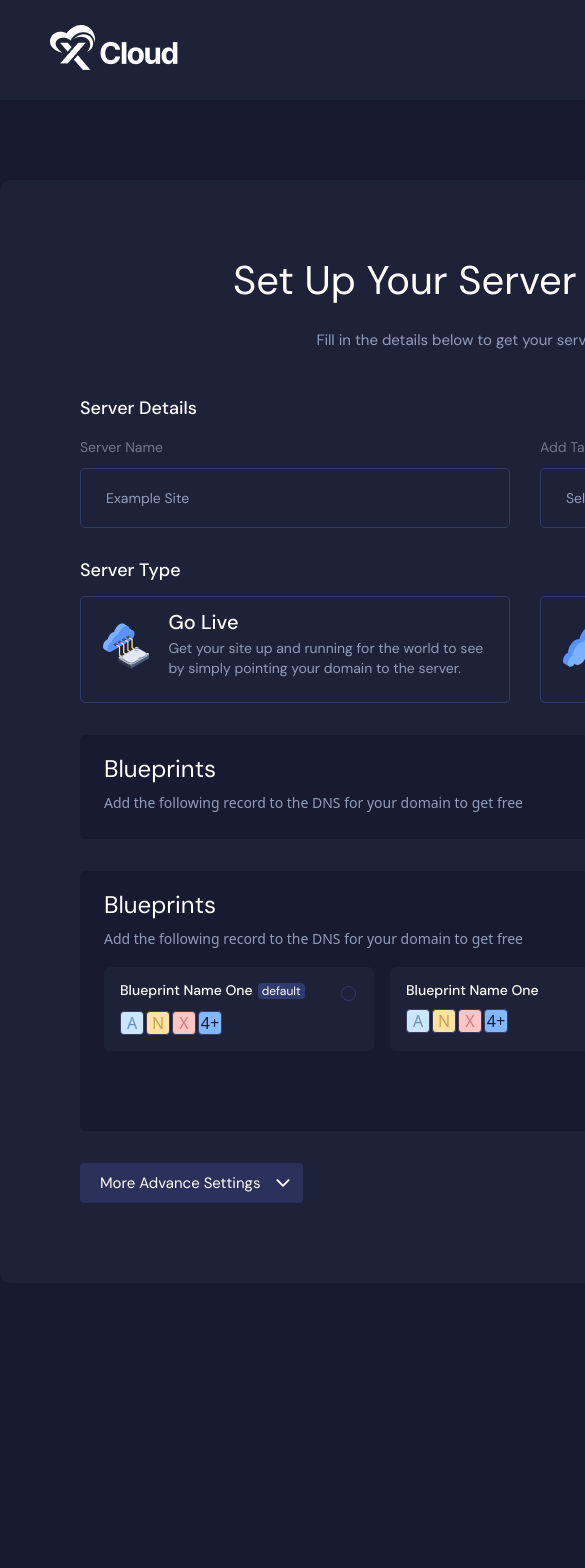
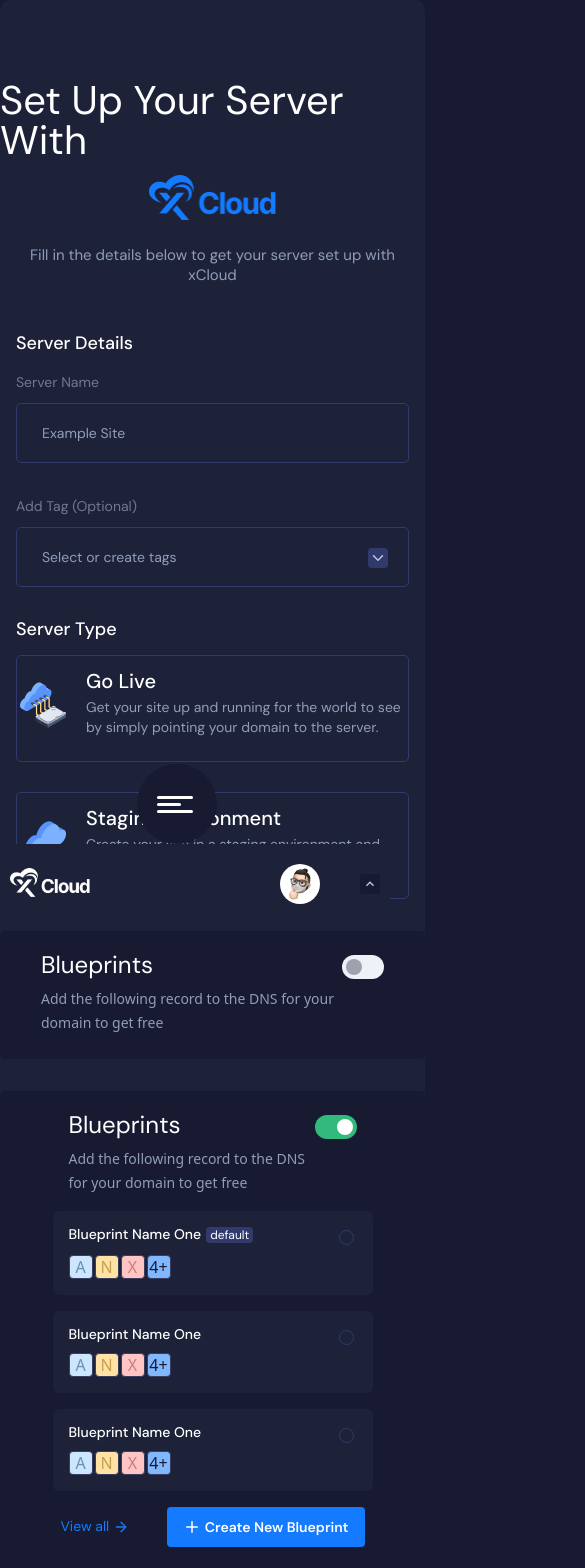
Before and after one commit to raiyan1999j/server-provider, a React (Vite) app: page / in a window 390 px wide. Shown: the top 1568 px of the page, 585 px wide, since content can reach past the window. Before the commit the page ends 1283 px from the top, so only its background shows below. Built offline with nearby package versions, Linux system fonts and the light colour scheme.

Commit message:
setupServer- mobileL ui

```diff
--- a/src/Components/Navbar/Navbar.jsx
+++ b/src/Components/Navbar/Navbar.jsx
@@ -7,7 +7,7 @@
 export default function Navbar(){
     return(
         <>
-            <nav className="w-[1650px] h-[100px] mx-auto bg-[#1D2239] px-[50px] flex flex-row justify-between items-center mobileS:hidden mobileM:hidden">
+            <nav className="w-[1650px] h-[100px] mx-auto bg-[#1D2239] px-[50px] flex flex-row justify-between items-center mobileS:hidden mobileM:hidden mobileL:hidden">
           <div>
             <div className='w-[127.72px] h-[50px]'>
               <img src={MainLogo} alt="logoImg" className='h-full w-full object-cover' />
--- a/src/Components/Navbar/ResponsiveNav.jsx
+++ b/src/Components/Navbar/ResponsiveNav.jsx
@@ -10,7 +10,7 @@
 
   return (
     <>
-      <nav className="hidden mobileS:block mobileM:block h-20 w-full fixed bottom-0 left-0">
+      <nav className="hidden mobileS:block mobileM:block mobileL:block h-20 w-full fixed bottom-0 left-0">
         <div className="relative h-full w-full">
           <div className={`absolute z-30 transition-transform duration-700 ease-linear w-full h-20 top-0 left-0 bg-[#1D2239] flex justify-center items-center ${toggleBar?"translate-y-0":"translate-y-20"}`}>
 
--- a/src/Components/SetupServer/SetupServer.jsx
+++ b/src/Components/SetupServer/SetupServer.jsx
@@ -38,9 +38,9 @@
     }
   return (
     <>
-      <section className={`w-[1050px] mx-auto bg-[#1D2239] mt-20 py-20 rounded-[10px] transition-all duration-150 ease-linear ${modalEffect?"opacity-100":"opacity-0"} mobileS:w-[320px] mobileS:mt-0 mobileM:mt-0 mobileM:w-[375px]`}>
-        <div className="w-[890px] mx-auto mobileS:w-[320px] mobileM:w-[375px]">
-          <div className="flex flex-row gap-x-[15px] w-full justify-center mobileS:flex-col mobileS:items-center mobileS:gap-y-[15px] mobileM:flex-col mobileM:gap-y-[15px] mobileM:items-center">
+      <section className={`w-[1050px] mx-auto bg-[#1D2239] mt-20 py-20 rounded-[10px] transition-all duration-150 ease-linear ${modalEffect?"opacity-100":"opacity-0"} mobileS:w-[320px] mobileS:mt-0 mobileM:mt-0 mobileM:w-[375px] mobileL:mt-0 mobileL:w-[425px]`}>
+        <div className="w-[890px] mx-auto mobileS:w-[320px] mobileM:w-[375px] mobileL:w-[425px]">
+          <div className="flex flex-row gap-x-[15px] w-full justify-center mobileS:flex-col mobileS:items-center mobileS:gap-y-[15px] mobileM:flex-col mobileM:gap-y-[15px] mobileM:items-center mobileL:flex-col mobileL:gap-y-[15px] mobileL:items-center">
             <div className=" mobileS:text-center mobileM:text-center">
               <h2 className="font-normal text-[40px] leading-[40px] text-[#FFFFFF] capitalize font-dmSans">Set Up Your Server With</h2>
             </div>
@@ -52,16 +52,16 @@
             </div>
           </div>
 
-          <div className="w-full text-center mt-5 mobileS:px-4 mobileM:px-4">
+          <div className="w-full text-center mt-5 mobileS:px-4 mobileM:px-4 mobileL:px-4">
             <p className="font-normal text-[15px] leading-5 font-dmSans text-[#919DB9]">
               Fill in the details below to get your server set up with xCloud
             </p>
           </div>
 
-          <div className="mt-12 mobileS:px-4 mobileM:px-4">
+          <div className="mt-12 mobileS:px-4 mobileM:px-4 mobileL:px-4">
             <h4 className=" font-dmSans font-medium text-lg leading-5 text-[#FFFFFF] mb-4">Server Details</h4>
 
-            <div className="grid grid-cols-[repeat(2,_430px)] gap-x-[30px] mobileS:grid-cols-1 mobileS:gap-y-[30px] mobileM:grid-cols-1 mobileM:gap-y-[30px]">
+            <div className="grid grid-cols-[repeat(2,_430px)] gap-x-[30px] mobileS:grid-cols-1 mobileS:gap-y-[30px] mobileM:grid-cols-1 mobileM:gap-y-[30px] mobileL:grid-cols-1 mobileL:gap-y-[30px]">
               <div>
                 <label htmlFor="serverName" className=" font-dmSans font-normal text-sm leading-[18.23px] text-[#74778E] capitalize">server name</label>
                 <div className="w-full h-[60px] rounded-[5px] border border-[#313A6C] mt-[10px]">
@@ -95,10 +95,10 @@
             </div>
           </div>
 
-          <div className="mt-8 mobileS:px-4 mobileM:px-4">
+          <div className="mt-8 mobileS:px-4 mobileM:px-4 mobileL:px-4">
             <h4 className=" font-dmSans font-medium text-lg leading-5 capitalize text-[#FFFFFF] mb-4">server type</h4>
 
-            <div className="grid grid-cols-[repeat(2,_430px)] gap-x-[30px] mobileS:grid-cols-1 mobileS:gap-y-[30px] mobileM:grid-cols-1 mobileM:gap-y-[30px]">
+            <div className="grid grid-cols-[repeat(2,_430px)] gap-x-[30px] mobileS:grid-cols-1 mobileS:gap-y-[30px] mobileM:grid-cols-1 mobileM:gap-y-[30px] mobileL:grid-cols-1 mobileL:gap-y-[30px]">
               <div className="border border-[#313A6C] rounded-[5px] flex justify-center pt-4 pb-6 transition-all duration-150 ease-linear hover:border-[#147AFF]">
                 <div className="flex flex-row items-center gap-x-[19px] w-[387px] mobileS:flex-col mobileS:gap-y-[19px] mobileM:flex-col mobilM:gap-y-[19px]">
                 <div className="w-12">
@@ -137,7 +137,7 @@
           </div>
 
           <div className="bg-[#171A30] py-6 mt-8 rounded-[5px]">
-            <div className="flex flex-row w-[842px] mx-auto mobileS:w-[320px] mobileS:px-4 mobileM:w-[375px] mobileM:px-4">
+            <div className="flex flex-row w-[842px] mx-auto mobileS:w-[320px] mobileS:px-4 mobileM:w-[375px] mobileM:px-4 mobileL:w-[375px] mobileL:px-4">
             <div className="w-[755px] mobileS:w-auto">
               <h2 className="font-normal text-2xl leading-5 font-dmSans capitalize text-[#FFFFFF] mb-3">Blueprints</h2>
               <p className="font-normal text-sm leading-6 text-[#919DB9]">
@@ -154,7 +154,7 @@
           </div>
 
           <div className="bg-[#171A30] py-6 mt-8 rounded-[5px]">
-            <div className="flex flex-row w-[842px] mx-auto mobileS:w-[320px] mobileS:px-4 mobileM:w-[320px] mobileM:px-4">
+            <div className="flex flex-row w-[842px] mx-auto mobileS:w-[320px] mobileS:px-4 mobileM:w-[320px] mobileM:px-4 mobileL:w-[320px] mobileL:px-4">
               <div className="w-[755px] mobileS:w-auto mobileM:w-auto">
                 <h2 className="font-normal text-2xl leading-5 font-dmSans capitalize text-[#FFFFFF] mb-3">blueprints</h2>
                 <p className="font-normal text-sm leading-6 text-[#919DB9]">
@@ -170,7 +170,7 @@
             </div>
             </div>
 
-            <div className="grid grid-cols-[repeat(3,_270px)] gap-x-4 w-[842px] mx-auto mt-4 mobileS:grid-cols-1 mobileS:gap-y-4 mobileS:w-[320px] mobileM:grid-cols-1 mobileM:gap-y-4 mobileM:w-[320px]">
+            <div className="grid grid-cols-[repeat(3,_270px)] gap-x-4 w-[842px] mx-auto mt-4 mobileS:grid-cols-1 mobileS:gap-y-4 mobileS:w-[320px] mobileM:grid-cols-1 mobileM:gap-y-4 mobileM:w-[320px] mobileL:grid-cols-1 mobileL:gap-y-4 mobileL:w-[320px]">
               {
                 ExistingProduct().slice(0,3).map((items,index)=>{
                     return <div className={`flex flex-row justify-between w-full bg-[#1D2239] px-4 py-4 rounded-md transition-all duration-150 ease-linear hover:cursor-pointer hover:border hover:border-[#147AFF] ${selection.includes(index)?"border border-[#147AFF]":"border-none"}`} onClick={()=>{optSelection(index)}} key={index}>
@@ -209,7 +209,7 @@
               }
             </div>
 
-            <div className="flex flex-row items-center justify-end gap-x-8 mt-4 w-[842px] mx-auto mobileS:w-[320px] mobileS:justify-between mobileS:px-2 mobileM:w-[320px] mobileM:justify-between mobileM:px-2">
+            <div className="flex flex-row items-center justify-end gap-x-8 mt-4 w-[842px] mx-auto mobileS:w-[320px] mobileS:justify-between mobileS:px-2 mobileM:w-[320px] mobileM:justify-between mobileM:px-2 mobileL:w-[320px] mobileL:justify-between mobileL:px-2">
                 <button className="flex flex-row font-dmSans font-normal text-sm leading-[14.4px] text-[#147AFF] gap-x-1 transition-all duration-150 ease-linear hover:text-white" onClick={()=>{conditionalModal("allService")}}>
                     View all
                     <span className="h-4 w-4">
@@ -226,7 +226,7 @@
             </div>
           </div>
 
-          <div className="mt-8 mobileS:px-4 mobileM:px-4">
+          <div className="mt-8 mobileS:px-4 mobileM:px-4 mobileL:px-4">
             <button className="font-normal font-dmSans text-[15px] leading-5 capitalize text-[#FFFFFF] flex flex-row gap-x-[13px] bg-[#2A325C] rounded-[4px] pl-5 py-[10px] pr-[10px]">
                 more advance settings
                 <span className="h-5 w-5 flex justify-center items-center">
--- a/tailwind.config.js
+++ b/tailwind.config.js
@@ -11,7 +11,8 @@
       },
       screens:{
         "mobileS":{"min":"0px","max":"320px"},
-        "mobileM":{"min":"321px","max":"375px"}
+        "mobileM":{"min":"321px","max":"375px"},
+        "mobileL":{"min":"376px","max":"425px"}
       }
     },
   },
```
